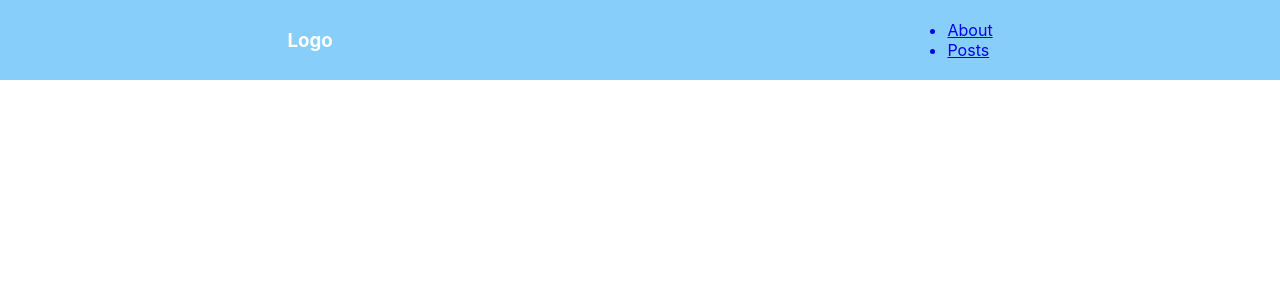
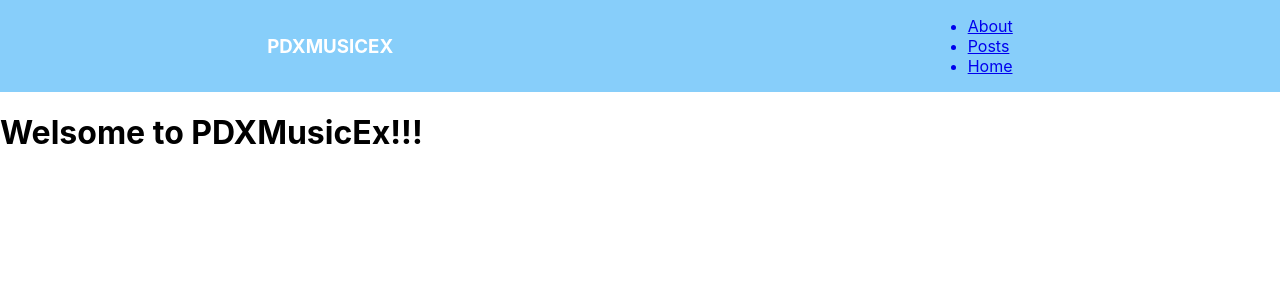
Before and after one commit to dcrawsh/pdxmusicex, a React (Create React App) app in the folder front-end/: page / in a window 1280 px wide. Shown: the top 300 px of the page. Built offline with nearby package versions, Linux system fonts and the light colour scheme; no server answers.

Commit message:
add root

```diff
--- a/front-end/src/App.js
+++ b/front-end/src/App.js
@@ -10,6 +10,7 @@ import About from './components/About'
 import './App.css';
 import PostInput from './components/posts/PostInput';
 import Post from './components/posts/Post'
+import Root from './components/Root'
 
 
 
@@ -27,6 +28,7 @@ class App extends Component {
       <Router>
 
         <Nav/>
+        <Route path="/" exact component={Root}/>
         <Route path="/about" exact component={About}/>
         <Route path="/posts" exact render={() => <PostsContainer fetchPosts={this.props.fetchPosts} /> } />
         <Route path="/posts/new" exact component={PostInput}/>
--- a/front-end/src/components/Nav.js
+++ b/front-end/src/components/Nav.js
@@ -5,13 +5,16 @@ function Nav() {
   return (
     <div>
         <nav>
-            <h3>Logo</h3>
+            <h3>PDXMUSICEX</h3>
             <ul className='nac'>
                 <Link to='/about'>
                     <li>About</li>
                 </Link>
                 <Link to='/posts'>
                     <li>Posts</li>
+                </Link>
+                <Link to='/'>
+                    <li>Home</li>
                 </Link>
             </ul>
         </nav>
--- /dev/null
+++ b/front-end/src/components/Root.js
@@ -0,0 +1,9 @@
+import React from 'react'
+
+export default function Root() {
+    return (
+        <div>
+            <h1>Welsome to PDXMusicEx!!!</h1>
+        </div>
+    )
+}
```
